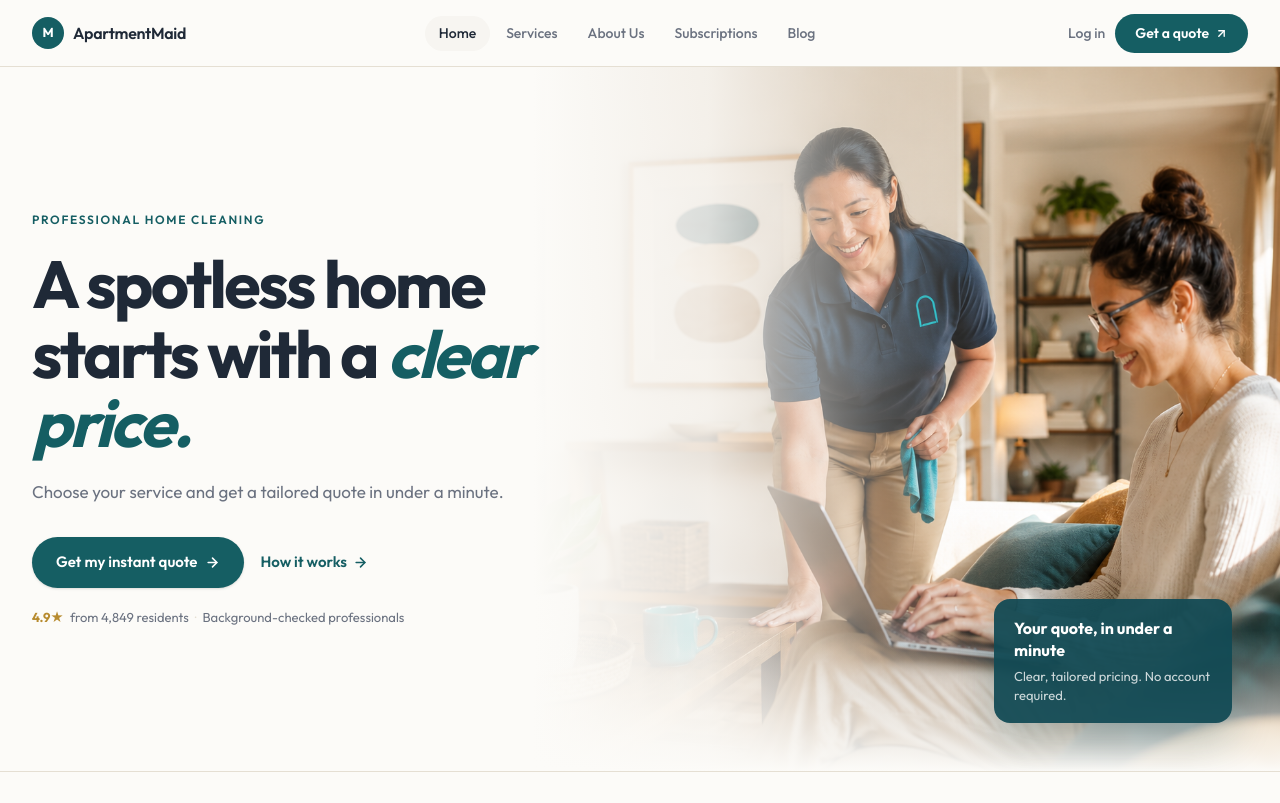
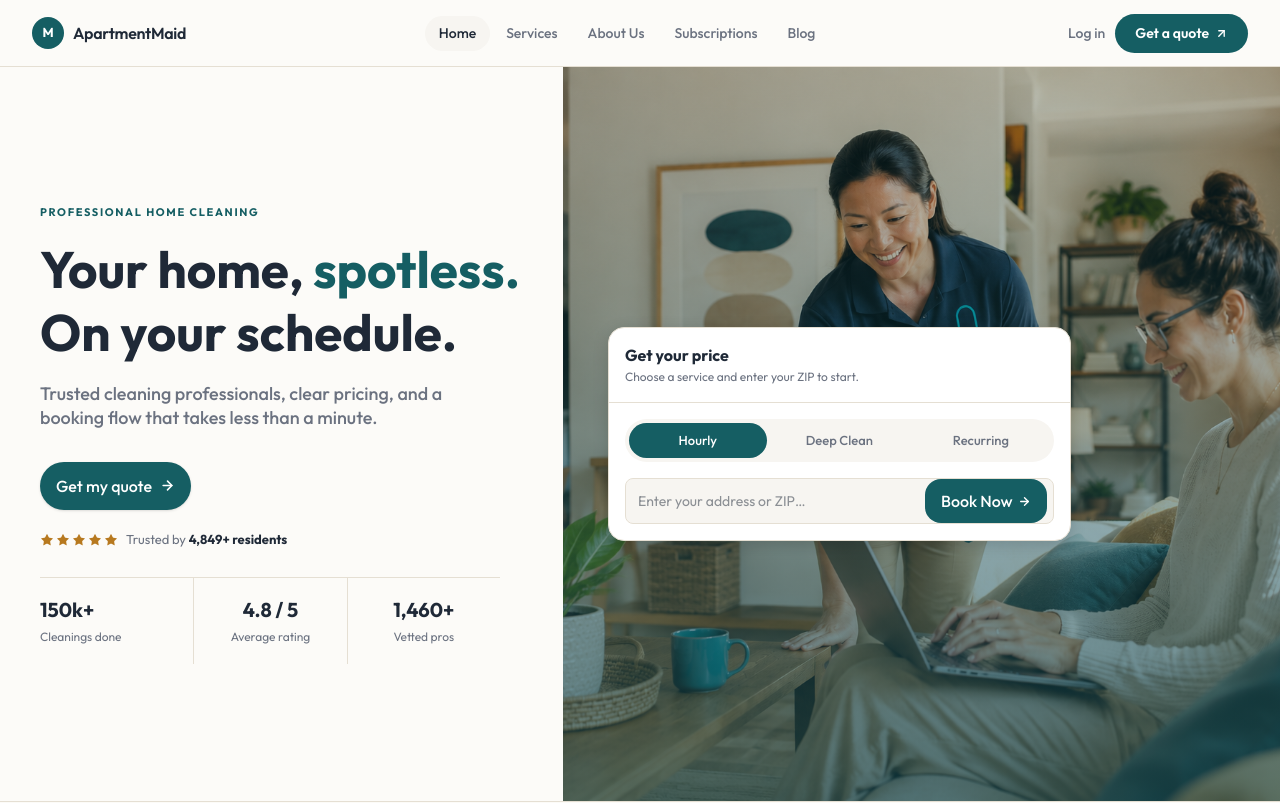
Before and after one commit to anstond/maid-web-design, a Next.js app: page / in a window 1280 px wide. Shown: the top 803 px of the page. Built offline with nearby package versions, Linux system fonts and the light colour scheme.

Commit message:
refactor: modernize homepage hero section by introducing HeroBookingCard component and updating layout structures

```diff
--- a/src/app/page.tsx
+++ b/src/app/page.tsx
@@ -6,7 +6,10 @@ import {
   Phone,
   Mail,
 } from "lucide-react";
+import Image from "next/image";
+import Link from "next/link";
 import QuoteGenerator from "@/components/QuoteGenerator";
+import HeroBookingCard from "@/components/HeroBookingCard";
 
 // ─── Design tokens ────────────────────────────────────────────────────────────
 const T = {
@@ -189,7 +192,7 @@ export default function Home() {
           justifyContent: "space-between",
           height: 66,
         }}>
-          <a href="/" style={{ display: "flex", alignItems: "center", gap: 9, textDecoration: "none" }}>
+          <Link href="/" style={{ display: "flex", alignItems: "center", gap: 9, textDecoration: "none" }}>
             <div style={{
               width: 32,
               height: 32,
@@ -205,7 +208,7 @@ export default function Home() {
             <span style={{ fontSize: 16, fontWeight: 600, color: T.ink, letterSpacing: "-0.02em" }}>
               ApartmentMaid
             </span>
-          </a>
+          </Link>
 
           <div className="hidden lg:flex" style={{ alignItems: "center", gap: 2 }}>
             {[
@@ -258,150 +261,137 @@ export default function Home() {
       </nav>
 
       {/* ── Hero ──────────────────────────────────────────────────────────── */}
-      <section style={{ background: T.canvas, minHeight: "88vh", position: "relative", overflow: "hidden", display: "flex", alignItems: "center" }}>
-
-        {/* Full-bleed image — right half, fades into canvas on the left */}
-        <div className="hidden lg:block" style={{ position: "absolute", right: 0, top: 0, bottom: 0, width: "62%", zIndex: 0 }}>
-          {/* eslint-disable-next-line @next/next/no-img-element */}
-          <img
+      <section style={{
+        background: T.canvas,
+        boxSizing: "border-box",
+        minHeight: "calc(100svh - 66px)",
+        padding: "32px",
+        display: "flex",
+        alignItems: "center",
+        position: "relative",
+        overflow: "hidden",
+      }}>
+        <div className="hidden lg:block" style={{ position: "absolute", top: 0, right: 0, bottom: 0, width: "56%" }}>
+          <Image
             src="/images/hero-maid.png"
-            alt="ApartmentMaid professional cleaning a home"
-            style={{ width: "100%", height: "100%", objectFit: "cover", objectPosition: "center center" }}
+            alt="A cleaning professional preparing a home"
+            fill
+            priority
+            sizes="56vw"
+            style={{ objectFit: "cover", objectPosition: "center" }}
           />
-          {/* Left-edge gradient blend — matches warm canvas */}
-          <div style={{
+          <div
+            style={{
               position: "absolute",
               inset: 0,
-            background: `linear-gradient(to right, ${T.canvas} 0%, ${T.canvas} 6%, rgba(252,251,248,0.85) 28%, rgba(252,251,248,0.30) 50%, transparent 70%)`,
-          }} />
-          {/* Bottom fade so the section edge is clean */}
-          <div style={{
-            position: "absolute",
-            bottom: 0, left: 0, right: 0,
-            height: "20%",
-            background: `linear-gradient(to top, ${T.canvas}, transparent)`,
-          }} />
-          <div className="hidden lg:block" style={{
-            position: "absolute",
-            right: 48,
-            bottom: 48,
-            zIndex: 1,
-            width: 238,
-            padding: "18px 20px",
-            borderRadius: 16,
-            background: "rgba(18, 74, 84, 0.94)",
-            boxShadow: "0 16px 40px rgba(18, 74, 84, 0.24)",
-          }}>
-            <div style={{ fontSize: 16, fontWeight: 700, lineHeight: "22px", color: T.onPrimary, marginBottom: 6 }}>
-              Your quote, in under a minute
-            </div>
-            <div style={{ fontSize: 13, lineHeight: "19px", color: "rgba(255,255,255,0.78)" }}>
-              Clear, tailored pricing. No account required.
-            </div>
-          </div>
+              background: "linear-gradient(180deg, rgba(18,74,84,0.22) 0%, rgba(18,74,84,0.64) 100%)",
+            }}
+          />
         </div>
 
-        {/* Content */}
-        <div style={{ position: "relative", zIndex: 1, maxWidth: 1280, margin: "0 auto", padding: "80px 32px", width: "100%" }}>
-          <div style={{ maxWidth: 560 }}>
+        <div style={{ maxWidth: 1200, margin: "0 auto", width: "100%", position: "relative", zIndex: 1 }}>
+          <div className="grid grid-cols-1 lg:grid-cols-12 gap-12 lg:gap-16" style={{ alignItems: "center" }}>
+
+            {/* ── Left column: primary message ───────────────────────── */}
+            <div className="lg:col-span-6">
+              {/* Category label */}
               <p style={{
-              fontSize: 12,
-              fontWeight: 600,
+                fontSize: 11,
+                fontWeight: 700,
                 color: T.primary,
-              letterSpacing: "0.14em",
+                letterSpacing: "0.15em",
                 textTransform: "uppercase",
-              marginBottom: 20,
+                marginBottom: 18,
               }}>
                 Professional Home Cleaning
               </p>
+
+              {/* Headline */}
               <h1 style={{
-              fontSize: "clamp(40px, 5.2vw, 68px)",
+                fontSize: "clamp(40px, 4vw, 52px)",
                 fontWeight: 700,
-              lineHeight: "1.05",
-              letterSpacing: "-0.04em",
+                lineHeight: "1.23",
                 color: T.ink,
-              margin: "0 0 20px",
+                margin: "0 0 18px",
               }}>
-              A spotless home<br />
-              starts with a{" "}
-              <em style={{ fontStyle: "italic", color: T.primary, fontWeight: 700 }}>
-                clear price.
-              </em>
+                Your home, <span style={{ color: T.primary }}>spotless.</span>
+                <br />
+                On your schedule.
               </h1>
+
+              {/* Sub-headline */}
               <p style={{
-              fontSize: 17,
-              lineHeight: "27px",
+                fontSize: 18,
+                fontWeight: 500,
+                lineHeight: "24px",
                 color: T.body,
                 margin: "0 0 32px",
-              maxWidth: 480,
+                maxWidth: 460,
               }}>
-              Choose your service and get a tailored quote in under a minute.
+                Trusted cleaning professionals, clear pricing, and a booking flow that takes less than a minute.
               </p>
 
-            {/* Conversion actions */}
-            <div style={{ display: "flex", gap: 16, flexWrap: "wrap", alignItems: "center" }}>
-              <a href="#quote-generator" className="shadow-sm hover:opacity-90 active:scale-[0.98] transition-all" style={{
+              {/* Primary action */}
+              <div style={{ display: "flex", alignItems: "center" }}>
+                <a
+                  href="#quote-generator"
+                  className="shadow-sm hover:opacity-90 active:scale-[0.98] transition-all"
+                  style={{
                     display: "inline-flex",
                     alignItems: "center",
                     gap: 8,
                     background: T.primary,
                     color: T.onPrimary,
-                fontSize: 15,
-                fontWeight: 600,
-                padding: "14px 24px",
+                    fontSize: 16,
+                    fontWeight: 500,
+                    padding: "12px 16px",
                     borderRadius: 999,
                     textDecoration: "none",
-              }}>
-                Get my instant quote
+                  }}
+                >
+                  Get my quote
                   <ArrowRight size={15} strokeWidth={2.5} />
-              </a>
-              <a href="#how-it-works" className="group" style={{
-                display: "inline-flex",
-                alignItems: "center",
-                gap: 6,
-                fontSize: 15,
-                fontWeight: 600,
-                color: T.primary,
-                textDecoration: "none",
-                transition: "all 0.2s",
-              }}>
-                How it works
-                <span className="group-hover:translate-x-1.5 transition-transform duration-200" style={{ display: "inline-flex" }}>
-                  <ArrowRight size={15} strokeWidth={2.5} />
-                </span>
                 </a>
               </div>
 
-            {/* Proof */}
-            <div style={{
-              display: "flex",
-              alignItems: "center",
-              gap: 6,
-              marginTop: 20,
-              fontSize: 13,
-              color: T.body,
-              flexWrap: "wrap",
-            }}>
-              <span style={{ color: "#B78B2F", fontWeight: 700 }}>4.9★</span>
-              <span>from 4,849 residents</span>
-              <span style={{ color: T.border }}>·</span>
-              <span>Background-checked professionals</span>
+              <div style={{ display: "flex", alignItems: "center", gap: 8, marginTop: 20, fontSize: 13, color: T.body }}>
+                <div style={{ display: "flex", gap: 2, color: "#B7791F" }} aria-label="Rated 4.8 out of 5 stars">
+                  {[1, 2, 3, 4, 5].map((star) => <Star key={star} size={14} fill="currentColor" strokeWidth={0} />)}
+                </div>
+                <span>Trusted by <strong style={{ color: T.ink }}>4,849+ residents</strong></span>
               </div>
 
-            <div className="lg:hidden" style={{
-              height: 240,
-              marginTop: 40,
-              borderRadius: 16,
-              overflow: "hidden",
-            }}>
-              {/* eslint-disable-next-line @next/next/no-img-element */}
-              <img
-                src="/images/hero-maid.png"
-                alt="ApartmentMaid professional cleaning a home"
-                style={{ width: "100%", height: "100%", objectFit: "cover", objectPosition: "center center" }}
-              />
+              <div
+                className="grid grid-cols-3"
+                style={{
+                  maxWidth: 460,
+                  borderTop: `1px solid ${T.border}`,
+                  marginTop: 28,
+                }}
+              >
+                {featureStats.map(({ value, label }, index) => (
+                  <div
+                    key={label}
+                    style={{
+                      padding: "18px 0",
+                      textAlign: index === 0 ? "left" : "center",
+                      borderLeft: index === 0 ? "none" : `1px solid ${T.border}`,
+                    }}
+                  >
+                    <div style={{ fontSize: 20, fontWeight: 700, color: T.ink, lineHeight: "28px" }}>{value}</div>
+                    <div style={{ fontSize: 12, color: T.body, marginTop: 4 }}>{label}</div>
+                  </div>
+                ))}
               </div>
             </div>
+
+            {/* ── Quote card bridges the canvas and photo panels ───────── */}
+            <div className="lg:col-span-5 lg:col-start-7 lg:-translate-x-16">
+              <HeroBookingCard />
+            </div>
+
+          </div>
+
         </div>
       </section>
 
@@ -411,9 +401,9 @@ export default function Home() {
           <span style={{ fontSize: 12, fontWeight: 600, color: T.muted, letterSpacing: "0.08em", textTransform: "uppercase", flexShrink: 0 }}>
             Trusted by tenants at
           </span>
-          {partners.map((p) => (
-            <span key={p} style={{ fontSize: 16, fontWeight: 700, color: T.muted, letterSpacing: "-0.02em", fontStyle: "italic" }}>
-              {p}
+          {partners.map((partner) => (
+            <span key={partner} style={{ fontSize: 16, fontWeight: 700, color: T.muted, letterSpacing: "-0.02em", fontStyle: "italic" }}>
+              {partner}
             </span>
           ))}
         </div>
--- /dev/null
+++ b/src/components/HeroBookingCard.tsx
@@ -0,0 +1,160 @@
+"use client";
+
+import { useState } from "react";
+import { ArrowRight } from "lucide-react";
+
+const T = {
+  primary:   "#155E63",
+  primaryH:  "#124A54",
+  ink:       "#1F2937",
+  body:      "#6B7280",
+  muted:     "#B8C0C2",
+  canvas:    "#FCFBF8",
+  surface:   "#FFFFFF",
+  soft:      "#F7F5F1",
+  border:    "#E5DFD3",
+  onPrimary: "#FFFFFF",
+};
+
+type Tab = "hourly" | "deep" | "recurring";
+
+const TABS: { id: Tab; label: string }[] = [
+  { id: "hourly",    label: "Hourly"     },
+  { id: "deep",      label: "Deep Clean" },
+  { id: "recurring", label: "Recurring"  },
+];
+
+export default function HeroBookingCard() {
+  const [activeTab, setActiveTab]   = useState<Tab>("hourly");
+  const [address,   setAddress]     = useState("");
+
+  function handleBook(e: React.FormEvent) {
+    e.preventDefault();
+    // Smooth-scroll to the full quote generator below
+    document.getElementById("quote-generator")?.scrollIntoView({ behavior: "smooth" });
+  }
+
+  return (
+    <div
+      style={{
+        background:   T.surface,
+        borderRadius: 16,
+        border:       `1px solid ${T.border}`,
+        boxShadow:    "0 4px 16px rgba(0,0,0,0.16)",
+        overflow:     "hidden",
+        fontFamily:   "var(--font-sans)",
+      }}
+    >
+      {/* ── Card header ─────────────────────────────────────────────────── */}
+      <div
+        style={{
+          padding:         "16px",
+          borderBottom:    `1px solid ${T.border}`,
+          display:         "flex",
+          alignItems:      "center",
+          justifyContent:  "space-between",
+        }}
+      >
+        <div>
+          <div style={{ fontSize: 16, fontWeight: 700, color: T.ink, lineHeight: "22px" }}>
+            Get your price
+          </div>
+          <div style={{ fontSize: 12, color: T.body, marginTop: 2 }}>
+            Choose a service and enter your ZIP to start.
+          </div>
+        </div>
+      </div>
+
+      {/* ── Service tabs ────────────────────────────────────────────────── */}
+      <div style={{ padding: "16px 16px 0" }}>
+        <div
+          style={{
+            display:       "flex",
+            gap:           4,
+            background:    T.soft,
+            borderRadius:  36,
+            padding:       4,
+          }}
+        >
+          {TABS.map(({ id, label }) => (
+            <button
+              key={id}
+              type="button"
+              onClick={() => setActiveTab(id)}
+              style={{
+                flex:         1,
+                padding:      "8px 0",
+                borderRadius: 36,
+                border:       "none",
+                fontSize:     13,
+                fontWeight:   500,
+                cursor:       "pointer",
+                transition:   "all 0.15s ease",
+                background:   activeTab === id ? T.primary : "transparent",
+                color:        activeTab === id ? T.onPrimary : T.body,
+                boxShadow:    "none",
+              }}
+            >
+              {label}
+            </button>
+          ))}
+        </div>
+      </div>
+
+      {/* ── Address / ZIP input ─────────────────────────────────────────── */}
+      <form onSubmit={handleBook} style={{ padding: "16px" }}>
+        <div
+          style={{
+            display:       "flex",
+            alignItems:    "center",
+            gap:           6,
+            background:    T.soft,
+            border:        `1px solid ${T.border}`,
+            borderRadius:  8,
+            padding:       "0 6px 0 12px",
+            transition:    "border-color 0.2s",
+          }}
+        >
+          <input
+            type="text"
+            value={address}
+            onChange={(e) => setAddress(e.target.value)}
+            placeholder="Enter your address or ZIP…"
+            style={{
+              flex:         1,
+              height:       44,
+              border:       "none",
+              background:   "transparent",
+              fontSize:     14,
+              color:        T.ink,
+              outline:      "none",
+              fontFamily:   "inherit",
+            }}
+          />
+          <button
+            type="submit"
+            style={{
+              display:       "inline-flex",
+              alignItems:    "center",
+              gap:           5,
+              background:    T.primary,
+              color:         T.onPrimary,
+              border:        "none",
+              borderRadius:  16,
+              fontSize:      16,
+              fontWeight:    500,
+              padding:       "10px 16px",
+              cursor:        "pointer",
+              flexShrink:    0,
+              whiteSpace:    "nowrap",
+            }}
+          >
+            Book Now
+            <ArrowRight size={13} strokeWidth={2.5} />
+          </button>
+        </div>
+      </form>
+
+    </div>
+  );
+}
```
Also changed, not shown: 1 other file (tests, documents, lock files or other folders). Lines whose indentation alone changed are shown as unchanged.
